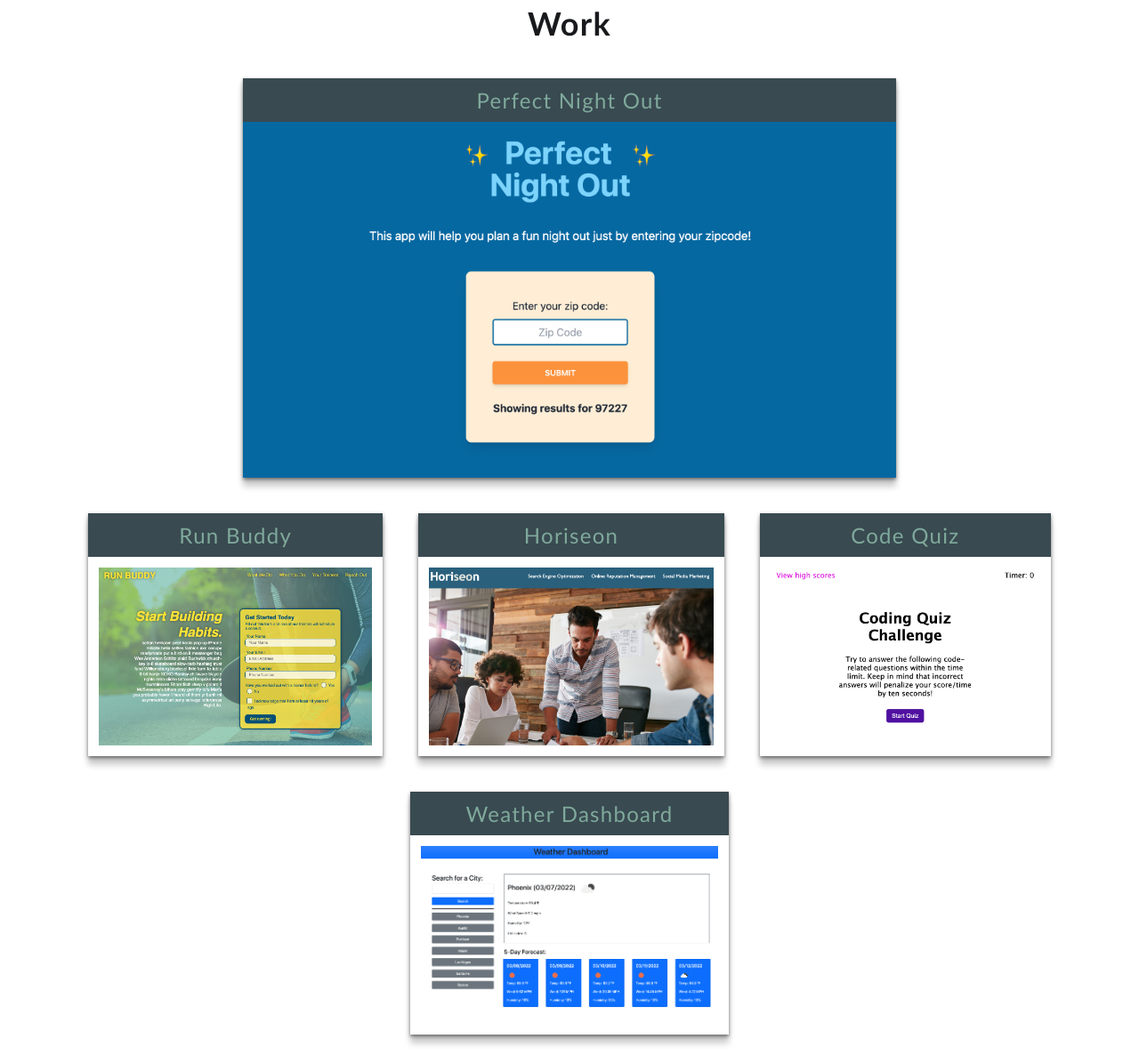
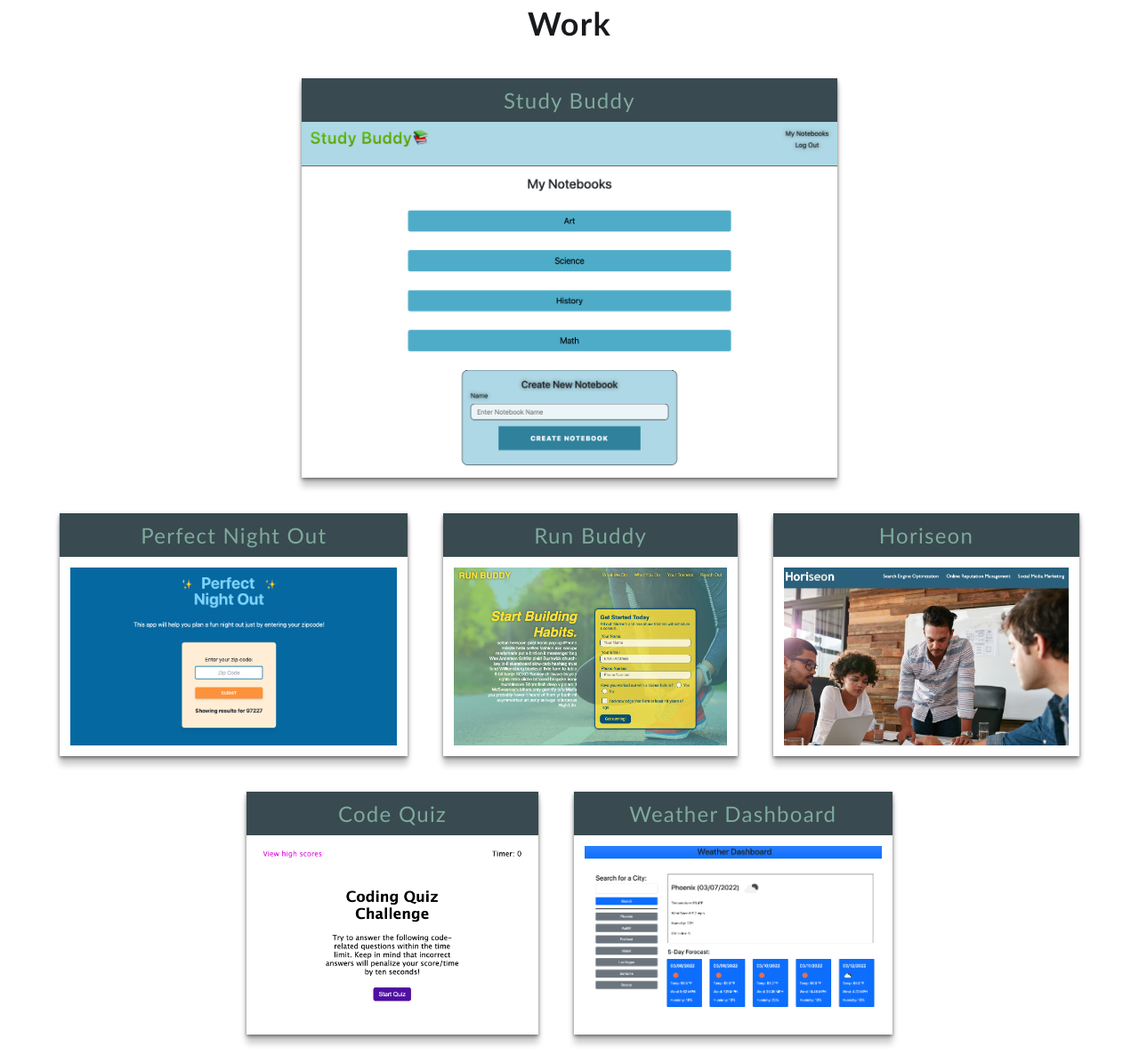
Before and after one commit to kelseyalderman/basic-portfolio, a plain HTML site: page index.html in a window 1280 px wide. Shown: the part 880-2066 px from the top of the page at 89% size. Drawn offline with Linux system fonts and the light colour scheme.

Commit message:
add Study Buddy to work section

```diff
--- a/index.html
+++ b/index.html
@@ -75,6 +75,21 @@
       <div class="project-main">
         <div class="project1 label">
           <a
+            href="https://kelseyalderman.github.io/Group-Project-2/"
+            target="blank"
+          >
+            <p>Study Buddy</p>
+            <img
+              src="./assets/images/study-buddy.jpg"
+              alt="Study Buddy Website"
+            />
+          </a>
+        </div>
+      </div>
+
+      <div class="projects-cont">
+        <div class="project label">
+          <a
             href="https://kelseyalderman.github.io/Group-Project-1/"
             target="blank"
           >
@@ -85,9 +100,7 @@
             />
           </a>
         </div>
-      </div>
 
-      <div class="projects-cont">
         <div class="project label">
           <a href="https://kelseyalderman.github.io/run-buddy/" target="blank">
             <p>Run Buddy</p>
```
Also changed, not shown: assets/images/study-buddy.jpg (added).
